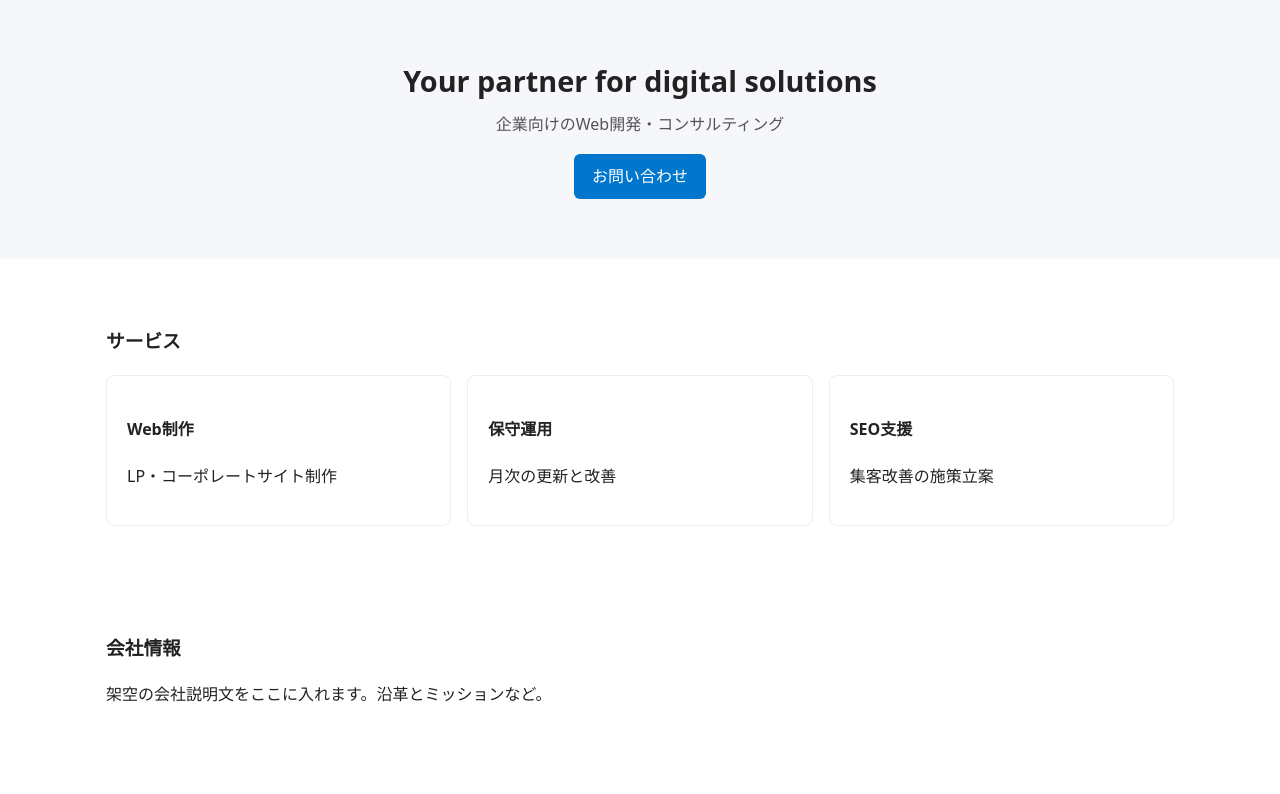
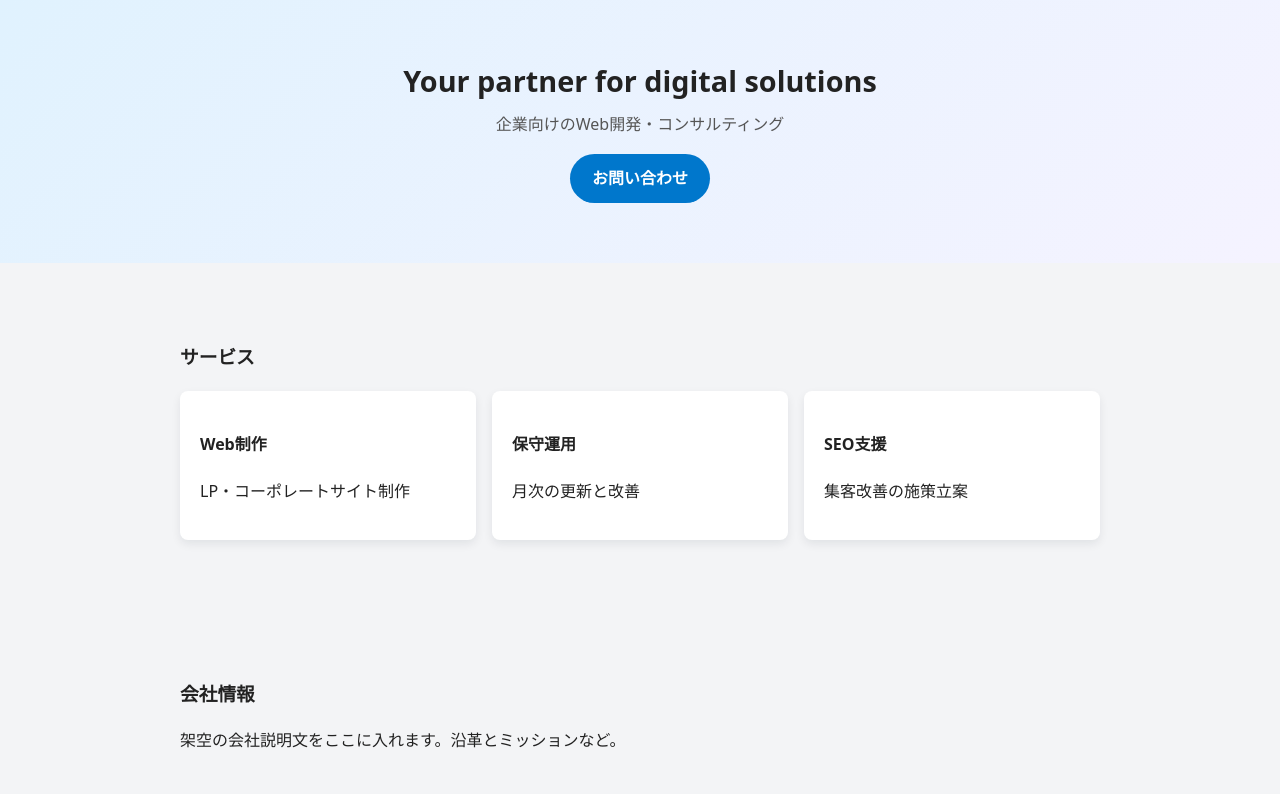
Before and after one commit to olive-2424/corporate-site-01, a plain HTML site: page index.html in a window 1280 px wide. Shown: the part 55-849 px from the top of the page. Drawn offline with Linux system fonts and the light colour scheme.

Commit message:
レイアウトの調整

```diff
--- a/style.css
+++ b/style.css
@@ -9,10 +9,12 @@ body {
     Arial;
   margin: 0;
   line-height: 1.6;
+  /* line-heightはテキストの行間を設定 */
   color: #222;
 }
 .container {
   max-width: var(--container);
+  /* var()関数はCSS変数とも呼ばれ引数にプロパティやセレクター値をとる、:rootに指定した値を使用する */
   margin: 0 auto;
   padding: 0 16px;
 }
@@ -22,13 +24,16 @@ body {
   background: #fff;
   border-bottom: 1px solid #eee;
   position: sticky;
+  /* stickyと指定することでヘッダーをコンテンツの要素と重複して表示しないよう設定 */
   top: 0;
   z-index: 10;
 }
 .site-header .container {
   display: flex;
+  /* displya: flex;によって要素の並びを設定 */
   align-items: center;
   justify-content: space-between;
+  /* justify-content: space-between;で各要素に等間隔のスペースを空けて並べる */
   padding: 12px 0;
 }
 .logo {
@@ -46,6 +51,7 @@ body {
 }
 .menu-toggle {
   display: none;
+  /* パソコンのサイズではハンバーガーメニューは非表示にする */
   border: 0;
   background: none;
   font-size: 1.3rem;
@@ -82,9 +88,11 @@ body {
   display: flex;
   gap: 16px;
   flex-wrap: wrap;
+  /* flex-wrapは折り返しを指定するプロパティ、wrapは普通に折り返しを設定できる */
 }
 .card {
   flex: 1 1 240px;
+  /* flexプロパティ（flex: ○○） は、CSSのFlexboxレイアウトで要素の「伸び方・縮み方・基準幅」を一括で指定するためのプロパティ */
   background: #fff;
   padding: 20px;
   border: 1px solid #eee;
@@ -124,6 +132,7 @@ body {
   }
   .menu-toggle {
     display: inline-block;
+    /* 768px以下の時はハンバーガーメニューを表示する */
   }
   .hero {
     padding: 40px 0;
@@ -133,5 +142,70 @@ body {
   }
   .cards {
     flex-direction: column;
+    /* columnでカードコンテンツを積み重なるように並べる */
   }
 }
+
+body {
+  background: #f3f4f6;
+  /* うすいグレーで紙っぽく */
+}
+
+/* コンテナの横幅と余白微調整 */
+.container {
+  max-width: 960px;
+  padding: 0 20px;
+}
+
+/* ヘッダーの影を少しつける */
+.site-header {
+  box-shadow: 0 2px 4px rgba(0, 0, 0, 0, 04);
+}
+
+/* ナビをちょっとだけ上品に */
+.nav a {
+  opacity: 0.85;
+}
+.nav a:hover {
+  opacity: 1;
+  text-decoration: underline;
+}
+
+/* ヒーローをグラデーションに */
+.hero {
+  background: linear-gradient(135deg, #e0f2fe, #f5f3ff);
+}
+
+/* CTAボタンをより「ボタン」らしく */
+.cta {
+  border-radius: 999px;
+  padding: 12px 22px;
+  font-weight: 600;
+}
+.cta:hover {
+  filter: brightness(0.95);
+}
+
+/* カードの影と余白 */
+.card {
+  border: none;
+  box-shadow: 0 4px 10px rgba(15, 23, 42, 0.08);
+  transition: transform 0.15s ease, box-shadow 0.15s ease;
+}
+.card:hover {
+  transform: translateY(-4px);
+  box-shadow: 0 10px 20px rgba(15, 23, 42, 0.12);
+}
+
+/* セクションの上下余白を少し広げる */
+.services,
+.about,
+.contact {
+  padding: 60px 0;
+}
+
+/* フッターの文字を少し小さく */
+.site-footer p {
+  font-size: 0.85rem;
+  opacity: 0.8;
+}
```
Also changed, not shown: script.js (+11 -0 lines).
